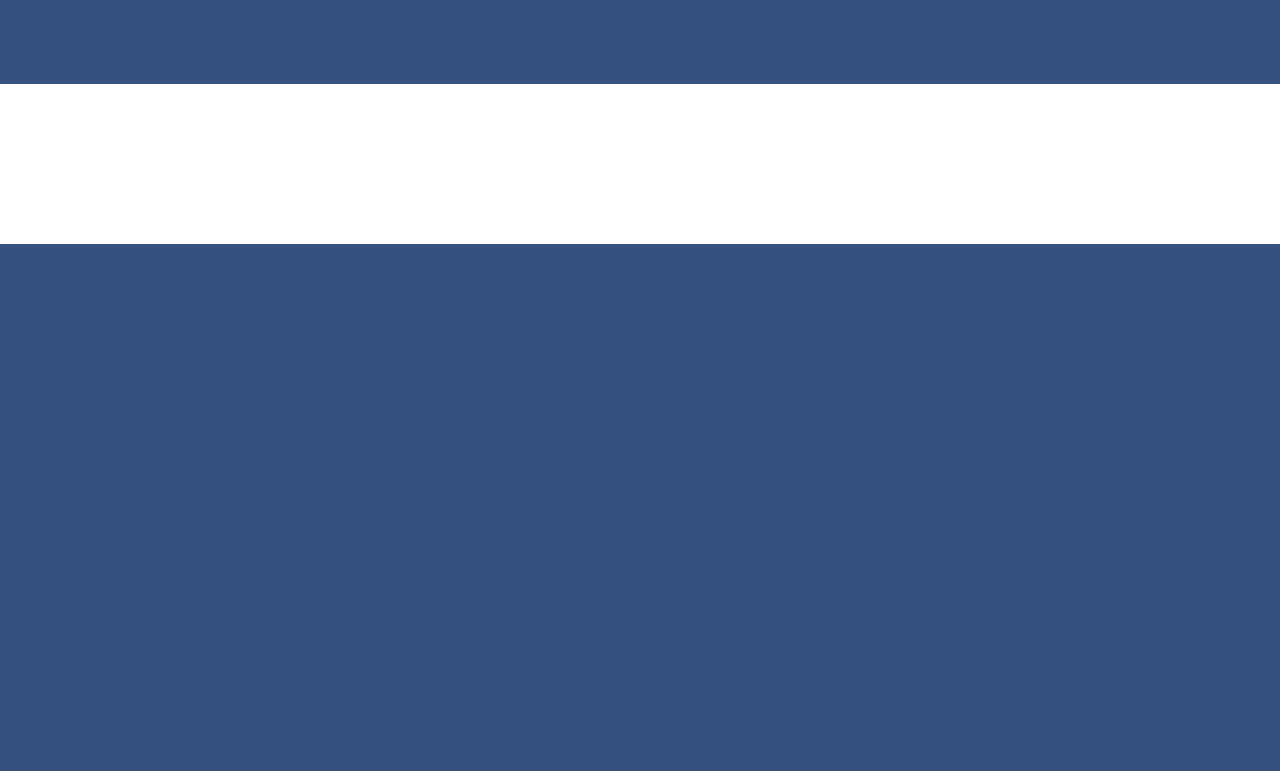
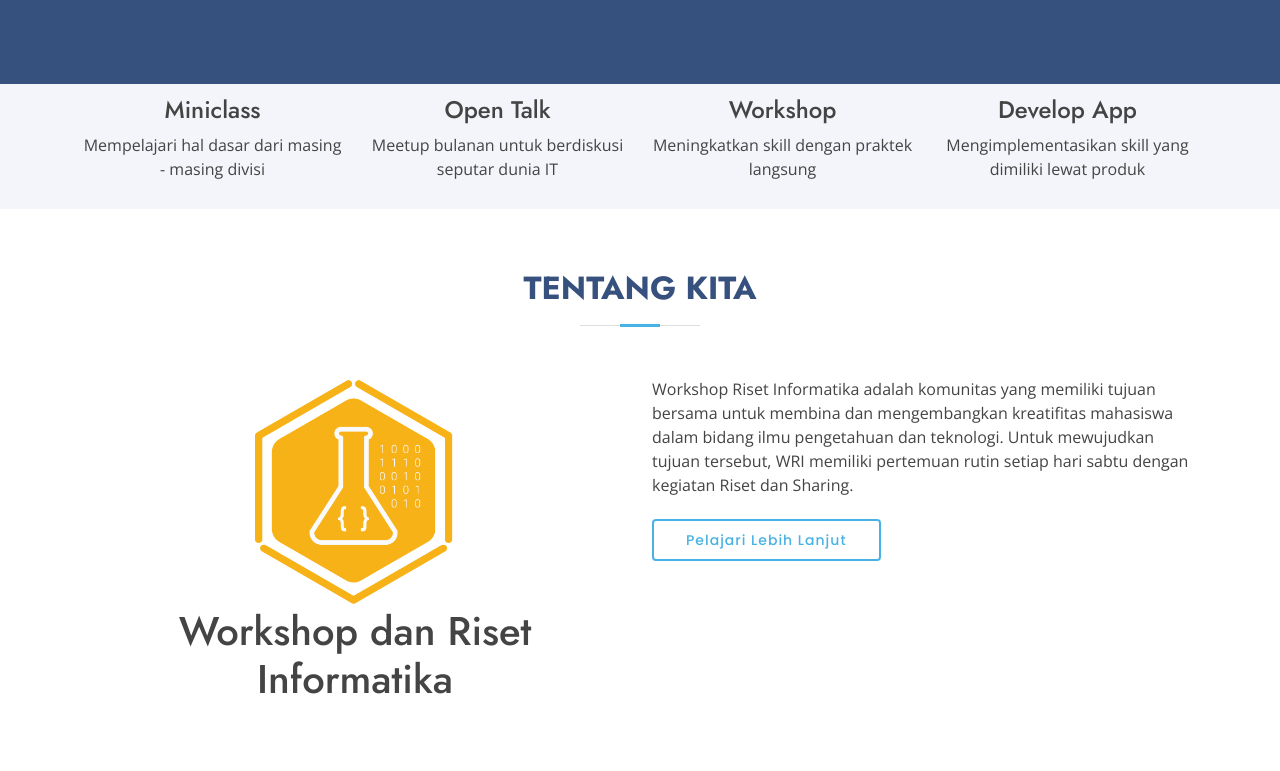
Before and after one commit to farid-maulana/wri_company_profile_v2, a PHP site: page / in a window 1280 px wide. Shown: the part 556-1327 px from the top of the page. Before the commit the page ends 800 px from the top, so only its background shows below. Run offline with PHP 8.4, Linux system fonts and the light colour scheme.

Commit message:
activities and about us

```diff
--- /dev/null
+++ b/components/about-us.php
@@ -0,0 +1,26 @@
+<section id="about" class="about">
+    <div class="container" data-aos="fade-up">
+
+        <div class="section-title">
+            <h2>Tentang Kita</h2>
+        </div>
+
+        <div class="row content">
+            <div class="col-lg-6">
+                <div class="text-center">
+                    <img src="assets/img/logo.png" alt="logo" width="200px">
+                    <h1>Workshop dan Riset Informatika</h1>
+                </div>
+            </div>
+            <div class="col-lg-6 pt-4 pt-lg-0">
+                <p>
+                    Workshop Riset Informatika adalah komunitas yang memiliki tujuan bersama untuk membina dan
+                    mengembangkan kreatifitas mahasiswa dalam bidang ilmu pengetahuan dan teknologi. Untuk mewujudkan
+                    tujuan tersebut, WRI memiliki pertemuan rutin setiap hari sabtu dengan kegiatan Riset dan Sharing.
+                </p>
+                <a href="#" class="btn-learn-more">Pelajari Lebih Lanjut</a>
+            </div>
+        </div>
+
+    </div>
+</section>
--- /dev/null
+++ b/components/activities.php
@@ -0,0 +1,49 @@
+<section id="activities" class="clients section-bg">
+    <div class="container">
+
+        <div class="row" data-aos="zoom-in">
+
+            <div class="col-lg-3 col-md-6 col-8">
+                <div class="d-flex">
+                    <i class="fas fa-user"></i>
+                    <div id="content">
+                        <h4>Miniclass</h4>
+                        <p>Mempelajari hal dasar dari masing - masing divisi</p>
+                    </div>
+                </div>
+            </div>
+
+            <div class="col-lg-3 col-md-6 col-8 d-flex align-items-center justify-content-center">
+                <div class="d-flex">
+                    <i class="fas fa-user"></i>
+                    <div id="content">
+                        <h4>Open Talk</h4>
+                        <p>Meetup bulanan untuk berdiskusi seputar dunia IT</p>
+                    </div>
+                </div>
+            </div>
+
+            <div class="col-lg-3 col-md-6 col-8 d-flex align-items-center justify-content-center">
+                <div class="d-flex">
+                    <i class="fas fa-user"></i>
+                    <div id="content">
+                        <h4>Workshop</h4>
+                        <p>Meningkatkan skill dengan praktek langsung</p>
+                    </div>
+                </div>
+            </div>
+
+            <div class="col-lg-3 col-md-6 col-8 d-flex align-items-center justify-content-center">
+                <div class="d-flex">
+                    <i class="fas fa-user"></i>
+                    <div id="content">
+                        <h4>Develop App</h4>
+                        <p>Mengimplementasikan skill yang dimiliki lewat produk</p>
+                    </div>
+                </div>
+            </div>
+
+        </div>
+
+    </div>
+</section>
--- a/index.php
+++ b/index.php
@@ -52,10 +52,16 @@
 
   <main id="main">
 
-    <!-- ======= Clients Section ======= -->
-    <!-- End Cliens Section -->
+    <!-- ======= Activities Section ======= -->
+    <?php
+    include 'components/activities.php';
+    ?>
+    <!-- End Activities Section -->
 
     <!-- ======= About Us Section ======= -->
+    <?php
+    include 'components/about-us.php';
+    ?>
     <!-- End About Us Section -->
 
     <!-- ======= Why Us Section ======= -->
```
Also changed, not shown: assets/img/logo.png (added).
